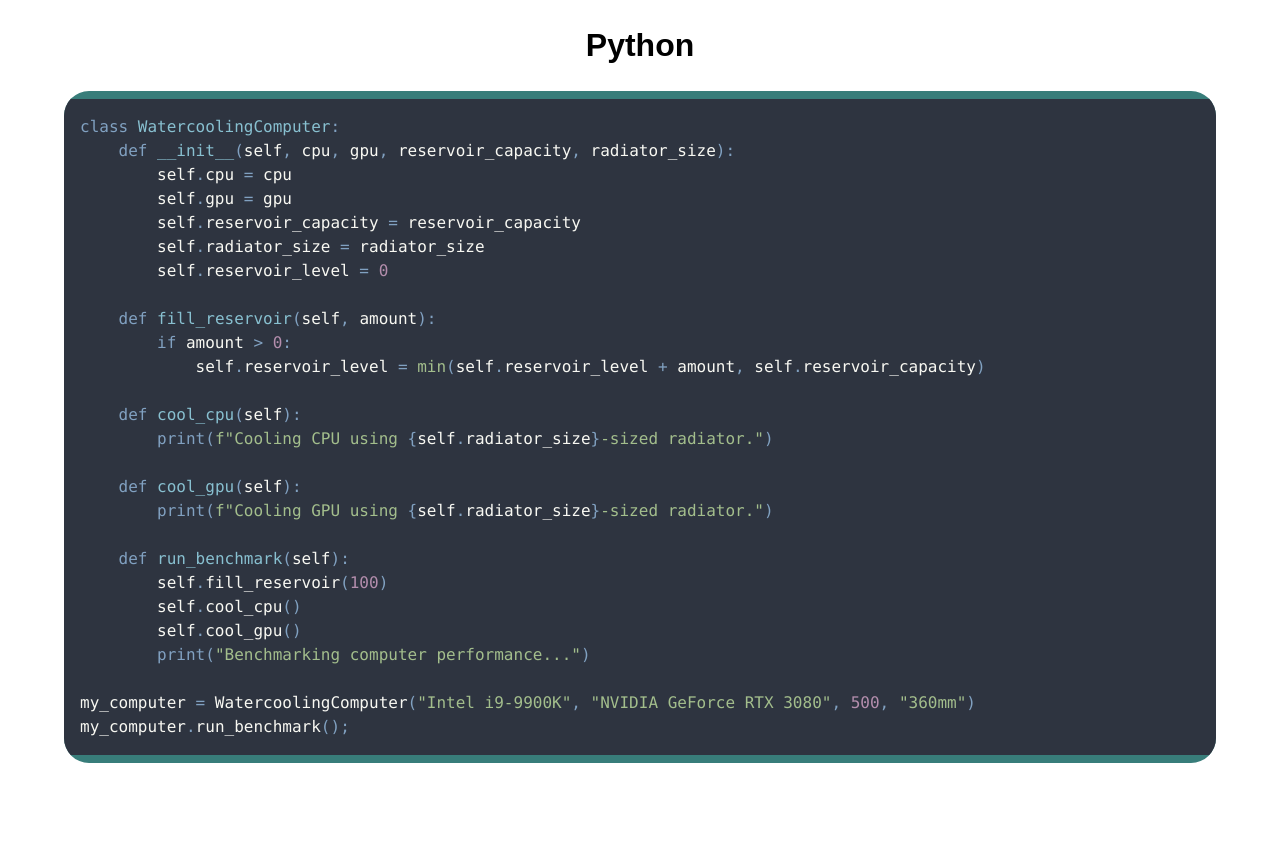
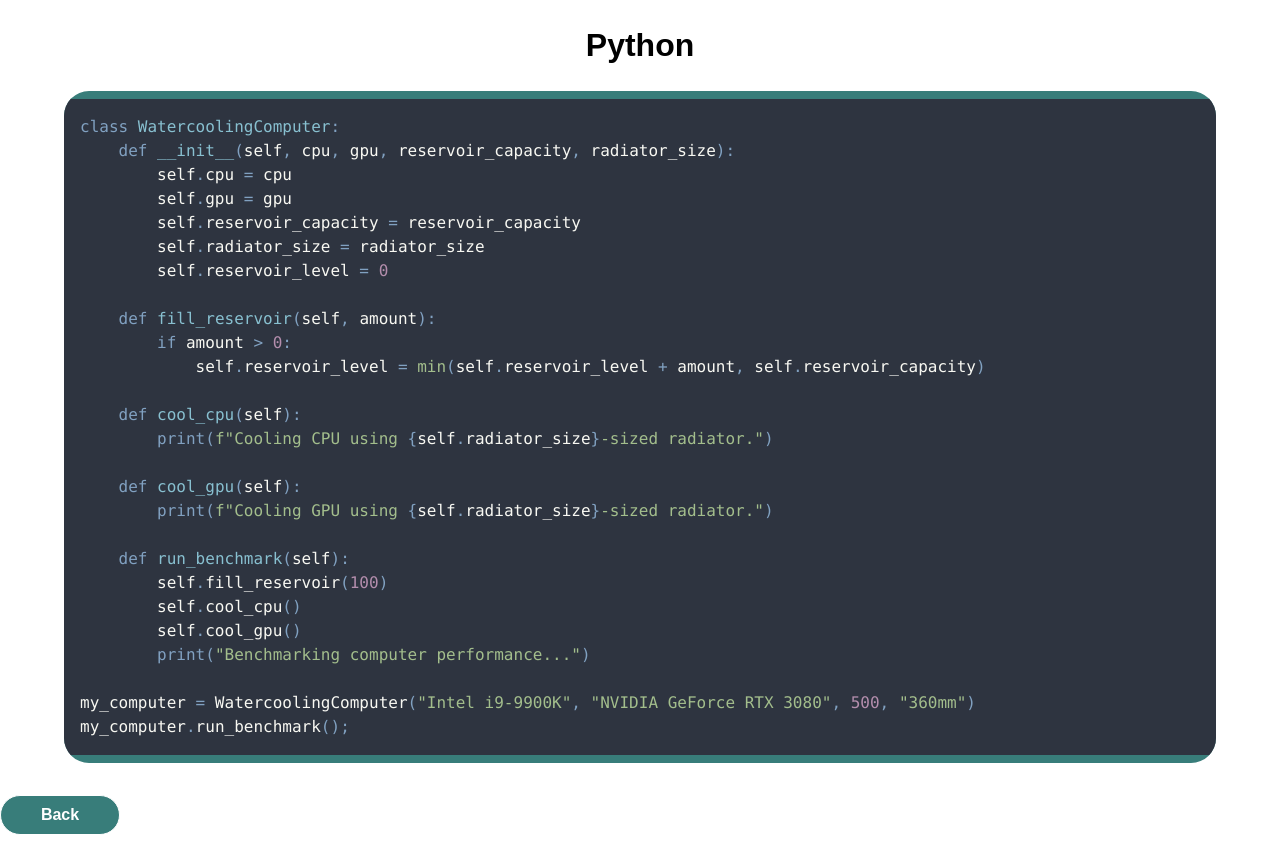
Before and after one commit to 3n0wd3n/Codolm, a React (Vite) app in the folder codolm/: page /Python in a window 1280 px wide. Before the commit the page ends 800 px from the top, so only its background shows below. Built offline with nearby package versions, Linux system fonts and the light colour scheme.

Commit message:
adding common button

```diff
--- /dev/null
+++ b/codolm/src/components/Common.jsx
@@ -0,0 +1,9 @@
+import React, { useState } from 'react';
+import { ButtonContainer } from './Common.style';
+import { Link } from "react-router-dom";
+
+export default function CommonButton({ path, name }) {
+    return (
+        <ButtonContainer><Link to={path}>{name}</Link></ButtonContainer>
+    )
+}
--- /dev/null
+++ b/codolm/src/components/Common.style.jsx
@@ -0,0 +1,5 @@
+import styled from 'styled-components'
+import { HomeCourseButton }  from './Home.style'
+
+export const ButtonContainer = styled(HomeCourseButton)`
+`;
--- a/codolm/src/components/Python.jsx
+++ b/codolm/src/components/Python.jsx
@@ -24,6 +24,8 @@ import { nord } from 'react-syntax-highlighter/dist/esm/styles/prism';
 
 // import { Prism as SyntaxHighlighter } from 'react-syntax-highlighter';
 // import { duotoneDark  } from 'react-syntax-highlighter/dist/esm/styles/prism';
+
+import CommonButton from './Common'
 
 export default function PythonHomePage() {
     const code = `class WatercoolingComputer:
@@ -61,6 +63,7 @@ my_computer.run_benchmark();`;
                     {code}
                 </SyntaxHighlighter>
             </div>
+            <CommonButton path={"/"} name={"Back"} />
         </>
     )
 }
```
